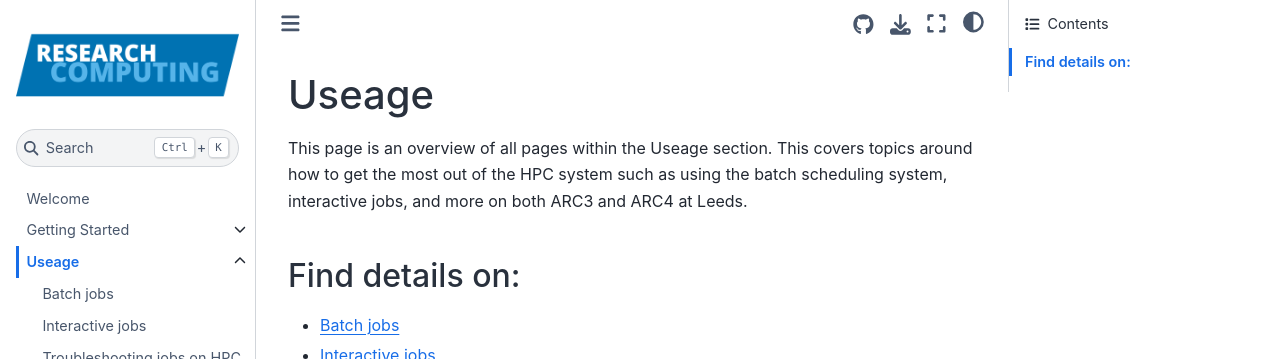
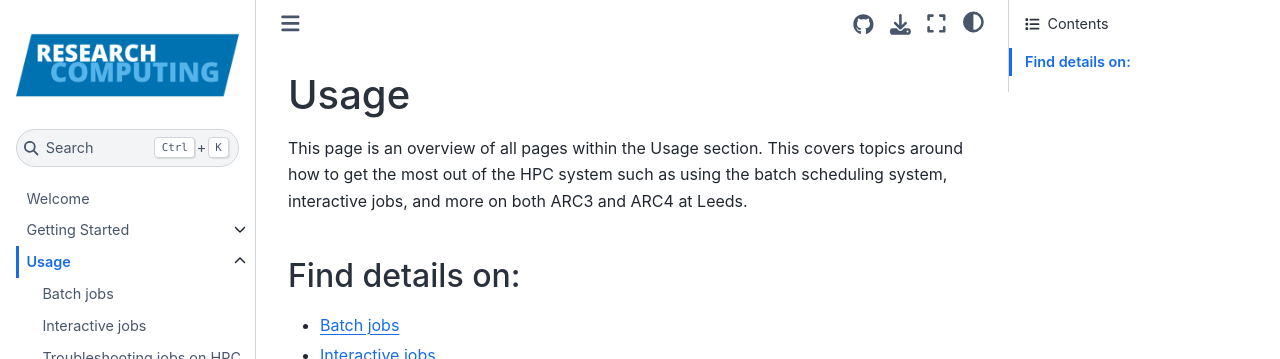
Before and after one commit to foqueiroz/arcdocs.github.io, a Jupyter Book: the page built from book/useage/start.md, in a window 1280 px wide. Shown: the top 359 px of the page. Built offline with Jupyter Book 1.0.4 settings and Sphinx 7.4.7 and the Sphinx Book theme 1.1.4, drawn with Linux system fonts in a browser that asks for light colours.

Commit message:
spelling corrections

```diff
--- a/book/useage/start.md
+++ b/book/useage/start.md
@@ -1,6 +1,6 @@
-# Useage
+# Usage
 
-This page is an overview of all pages within the Useage section. This covers topics around how to get the most out of the HPC system such as using the batch scheduling system, interactive jobs, and more on both ARC3 and ARC4 at Leeds.
+This page is an overview of all pages within the Usage section. This covers topics around how to get the most out of the HPC system such as using the batch scheduling system, interactive jobs, and more on both ARC3 and ARC4 at Leeds.
 
 ## Find details on:
 
```
Also changed, not shown: book/useage/batchjob.md (+1 -1 lines).
